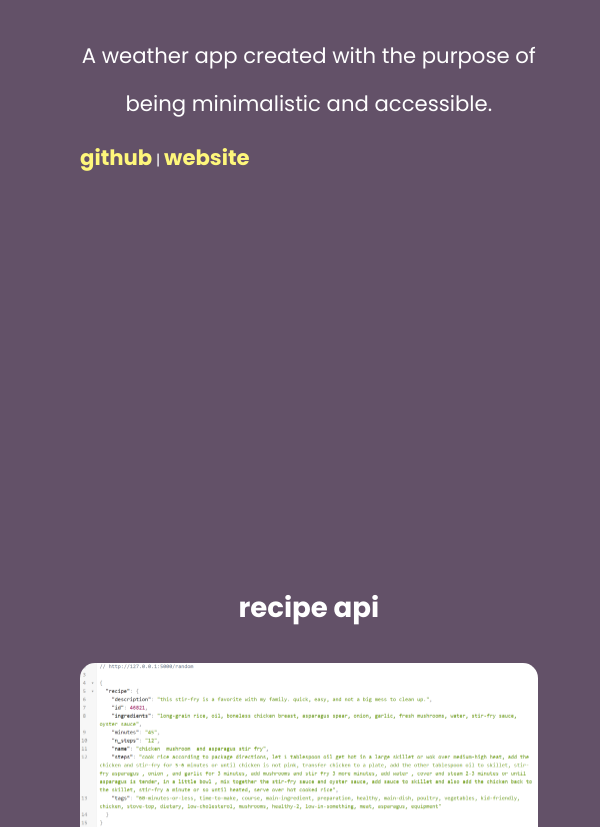
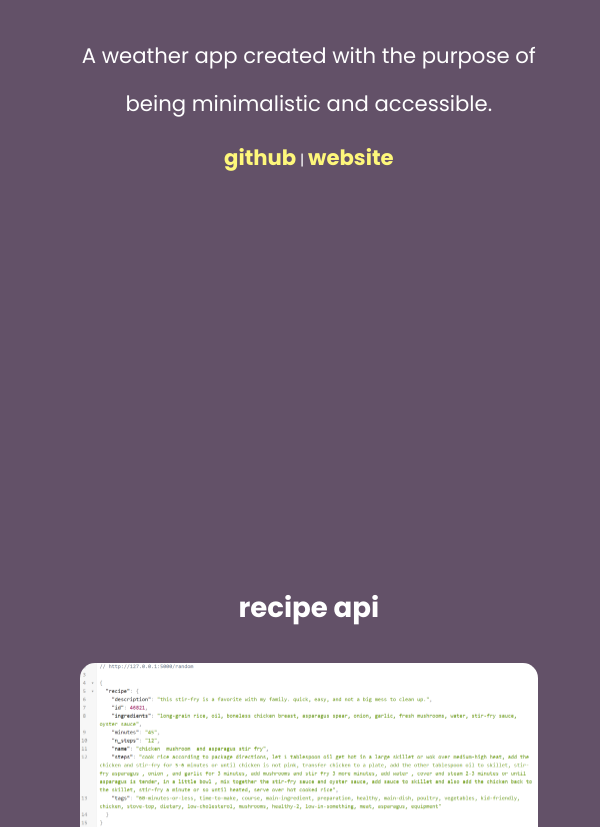
Before and after one commit to dylncheng/personal-website, a React (Create React App) app: page / in a window 600 px wide. Shown: the part 4260-5087 px from the top of the page. Built offline with nearby package versions, Linux system fonts and the light colour scheme.

Commit message:
fixed styling for inline links

```diff
--- a/src/App.css
+++ b/src/App.css
@@ -335,6 +335,7 @@
 
 .inline-links p{
   display: inline;
+  max-width: 60%;
 }
 
 .inline-links p.divider {
@@ -543,6 +544,11 @@ p.project-link {
   font-weight: 400;
 }
 
+.inline-links {
+  text-align: center;
+  max-width: 90%;
+}
+
 iframe {
   display: none;
 }
@@ -687,6 +693,11 @@ p.project-link {
   font-weight: 400;
 }
 
+.inline-links {
+  text-align: center;
+  max-width: 80%;
+}
+
 iframe {
   display: none;
 }
```
